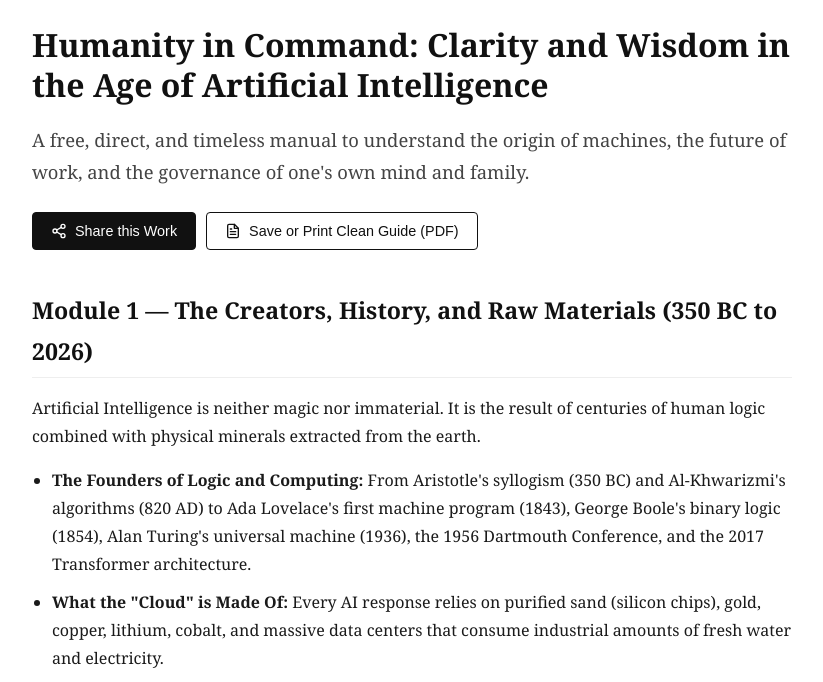
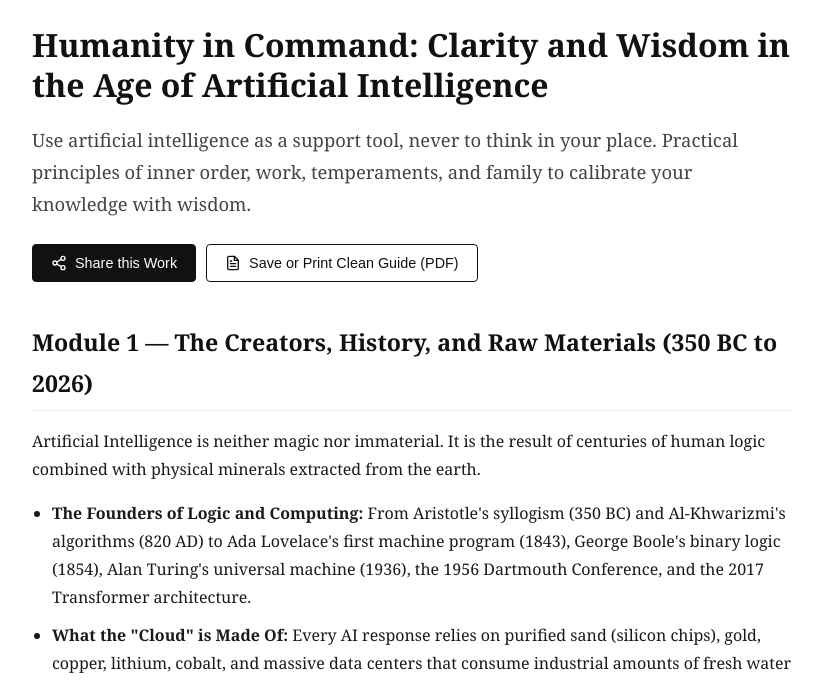
Before and after one commit to OrdoHuman/ordohuman.github.io, a plain HTML site: page en.html in a window 1280 px wide. Shown: the part 80-762 px from the top of the page, without its empty margins (228-1051 px from the left). Drawn offline with Linux system fonts and the light colour scheme.

Commit message:
Update en.html

```diff
--- a/en.html
+++ b/en.html
@@ -82,7 +82,8 @@
 
   <main>
     <h1>Humanity in Command: Clarity and Wisdom in the Age of Artificial Intelligence</h1>
-    <p class="lead">A free, direct, and timeless manual to understand the origin of machines, the future of work, and the governance of one's own mind and family.</p>
+    <p class="lead">Use artificial intelligence as a support tool, never to think in your place. Practical principles of inner order, work, temperaments, and family to calibrate your knowledge with wisdom.</p>
+
 
     <div class="actions">
       <button type="button" class="share-btn" onclick="shareWork(this)">
```
